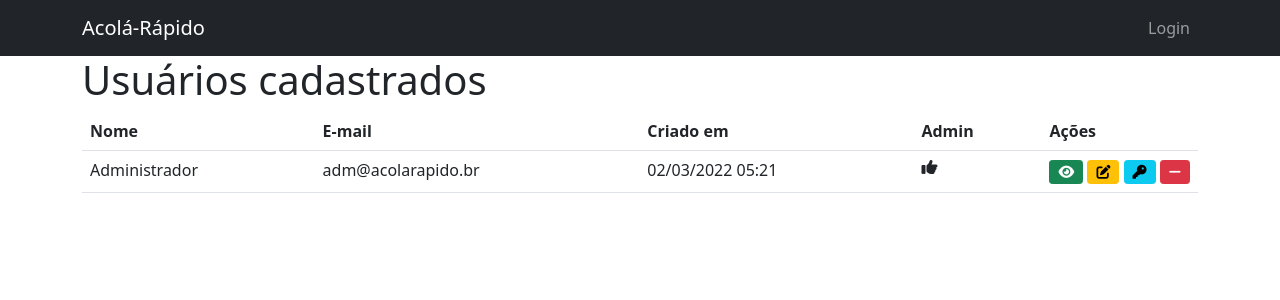
After one commit to laertemateus/acola-rapido, a Django app: page /usuarios in a window 1280 px wide. The commit adds this page. Shown: the top 300 px of the page. Run offline with Django 3.2, Linux system fonts and the light colour scheme; data comes from the database, SQL or seed files in the repository; some libraries are stand-ins or nearby versions.

Commit message:
Alterar dados de usuário

```diff
--- a/acola_web/acola_web/models.py
+++ b/acola_web/acola_web/models.py
@@ -1,4 +1,7 @@
+from datetime import datetime
+from tkinter import Widget
 from django.db import models
+from django.forms import PasswordInput
 from acola_web.settings import SECRET_KEY
 
 class Usuario(models.Model):
@@ -7,3 +10,5 @@ class Usuario(models.Model):
     senha = models.CharField(max_length=32)
     nascimento = models.DateField()
     admin = models.BooleanField(default=False)
+    criado_em = models.DateTimeField(auto_now_add=True, editable=False, blank=True)
+    ativo = models.BooleanField(default=True)
--- a/acola_web/acola_web/settings.py
+++ b/acola_web/acola_web/settings.py
@@ -110,7 +110,7 @@ AUTH_PASSWORD_VALIDATORS = [
 
 LANGUAGE_CODE = 'pt-br'
 
-TIME_ZONE = 'America/Sao_Paulo'
+TIME_ZONE = 'UTC'
 
 USE_I18N = True
 
@@ -128,3 +128,6 @@ STATIC_URL = '/static/'
 # https://docs.djangoproject.com/en/3.2/ref/settings/#default-auto-field
 
 DEFAULT_AUTO_FIELD = 'django.db.models.BigAutoField'
+
+
+PAGE_SIZE = 15
--- a/acola_web/acola_web/templates/base.html
+++ b/acola_web/acola_web/templates/base.html
@@ -32,7 +32,7 @@
                             </a>
                         </li>
                         <li>
-                            <a class="dropdown-item" href="#">
+                            <a class="dropdown-item" href="{% url 'usuarios.index' %}">
                                 <i class="fa fa-users"></i> Usuários
                             </a>
                         </li>
--- a/acola_web/acola_web/templates/paginas/login.html
+++ b/acola_web/acola_web/templates/paginas/login.html
@@ -1,6 +1,6 @@
 {% extends 'base.html' %}
 
 {% block content %}
-
-    {% include 'partial/form.html' with form=form label_submit='Logar' icon='right-to-bracket' %}
+    <h1>Acesso ao sistema</h1>
+    {% include 'partial/form.html' with form=form label_submit='Logar' icon='right-to-bracket' button_back=false %}
 {% endblock %}
--- /dev/null
+++ b/acola_web/acola_web/templates/usuarios/index.html
@@ -0,0 +1,44 @@
+{% extends 'base.html' %}
+
+{% block content %}
+
+<h1>Usuários cadastrados</h1>
+
+<table class="table table-hover">
+    <tr>
+        <th>Nome</th>
+        <th>E-mail</th>
+        <th>Criado em</th>
+        <th>Admin</th>
+        <th>Ações</th>
+    </tr>
+
+    {% for u in items %}
+        <tr>
+            <td>{{ u.nome }}</td>
+            <td>{{ u.email }}</td>
+            <td>{{ u.criado_em|date:'d/m/Y H:i' }}</td>
+            <td>
+                {% if u.admin %}
+                <i class="fa-solid fa-thumbs-up"></i>
+                {% endif %}
+            </td>
+            <td style="width:1px;white-space:nowrap;">
+                <a href="#" class="btn btn-sm btn-success">
+                    <i class="fa fa-eye"></i>
+                </a>
+                <a href="{% url 'usuarios.editar_dados' u.id %}" class="btn btn-sm btn-warning">
+                    <i class="fa fa-pen-to-square"></i>
+                </a>
+                <a href="{% url 'usuarios.editar_senha' u.id %}" class="btn btn-sm btn-info">
+                    <i class="fa fa-key"></i>
+                </a>
+                <a href="{% url 'usuarios.desativar' u.id %}" class="btn btn-sm btn-danger" onclick="return confirm('Deseja realmente desativar a conta de {{ u.nome }}?')">
+                    <i class="fa fa-minus"></i>
+                </a>
+            </td>
+        </tr>
+    {% endfor %}
+</table>
+
+{% endblock %}
--- a/acola_web/acola_web/urls.py
+++ b/acola_web/acola_web/urls.py
@@ -15,10 +15,14 @@ Including another URLconf
 """
 from django.contrib import admin
 from django.urls import path
-from acola_web.views import paginas
+from acola_web.views import paginas, usuarios
 
 urlpatterns = [
     path('', paginas.home,name='home'),
     path('login', paginas.login, name='login'),
     path('logout', paginas.logout, name='logout'),
+    path('usuarios', usuarios.index, name='usuarios.index'),
+    path('usuarios/editar/dados/<id>', usuarios.editar_dados, name='usuarios.editar_dados'),
+    path('usuarios/editar/senha/<id>', usuarios.editar_senha, name='usuarios.editar_senha'),
+    path('usuarios/desativar/<id>', usuarios.desativar, name='usuarios.desativar'),
 ]
--- /dev/null
+++ b/acola_web/acola_web/views/usuarios.py
@@ -0,0 +1,102 @@
+'''
+CRUD DOS USUÁRIOS EXISTENTES NO SISTEMA
+'''
+
+from django.core.paginator import Paginator
+from django import forms
+from django.shortcuts import get_object_or_404, redirect, render
+from acola_web.utils import converter_senha
+from acola_web.settings import PAGE_SIZE
+from acola_web.models import Usuario
+
+
+class UsuarioDadosForm(forms.ModelForm):
+    '''
+    Formulário para editar os dados do usuário
+    '''
+    class Meta:
+        model = Usuario
+        fields = ['nome', 'email', 'admin']
+
+
+
+class UsuarioSenhaForm(forms.ModelForm):
+    '''
+    Formulário para editar os dados do usuário
+    '''
+    confirmar_senha = forms.CharField(widget=forms.PasswordInput, label='Confirmar senha')
+
+    def clean(self):
+        cleaned_data = super().clean()
+        senha = cleaned_data.get('senha')
+        confirmar_senha = cleaned_data.get('confirmar_senha')
+
+        if senha != converter_senha(confirmar_senha):
+            raise forms.ValidationError('Confirmação de senha incorreta')
+
+        return cleaned_data
+
+    def clean_senha(self):
+        return converter_senha(self.cleaned_data['senha'])
+
+    class Meta:
+        model = Usuario
+        fields = ['senha', 'confirmar_senha']
+        widgets = {
+            'senha': forms.PasswordInput()
+        }
+
+
+def index(request):
+    '''
+    Lista todos os usuários registrados no sistema
+    '''
+    pag = Paginator(Usuario.objects.filter(ativo=1).order_by('nome'), PAGE_SIZE)
+
+    return render(request, 'usuarios/index.html', {
+        'pag': pag,
+        'items': pag.page(request.GET.get('pg', 1)),
+    })
+
+
+def editar_dados(request, id):
+    '''
+    Edita os dados de um usuário
+    '''
+    form = UsuarioDadosForm(request.POST or None, instance=get_object_or_404(Usuario, pk=id))
+
+    if form.is_valid():
+        form.save()
+        return redirect('usuarios.index')
+
+    return render(request, 'form.html', {
+        'form': form,
+        'titulo' : 'Atualizar dados do usuário'
+    })
+
+def editar_senha(request,id):
+    '''
+    Edita a senha do usuário
+    '''
+    form = UsuarioSenhaForm(request.POST or None, instance=get_object_or_404(Usuario, pk=id))
+
+    if form.is_valid():
+        form.save()
+        return redirect('usuarios.index')
+
+    print(form.data.get('senha'))
+
+    return render(request, 'form.html', {
+        'form': form,
+        'titulo' : 'Atualizar senha de '+form.instance.nome
+    })
+
+def desativar(request,id):
+    '''
+    Desativa a conta de um usuário
+    '''
+    usuario = get_object_or_404(Usuario, pk=id)
+    usuario.ativo = False
+    usuario.save()
+
+    return redirect('usuarios.index')
```
Also changed, not shown: acola_web/acola_web/templates/form.html (added, +8 -0 lines), acola_web/acola_web/templates/partial/form.html (+19 -5 lines), acola_web/acola_web/views/paginas.py (+6 -6 lines), acola_web/acola_web/migrations/0001_initial.py, acola_web/acola_web/migrations/0002_auto_20220302_0236.py, acola_web/acola_web/migrations/0003_usuario_ativo.py (added).
